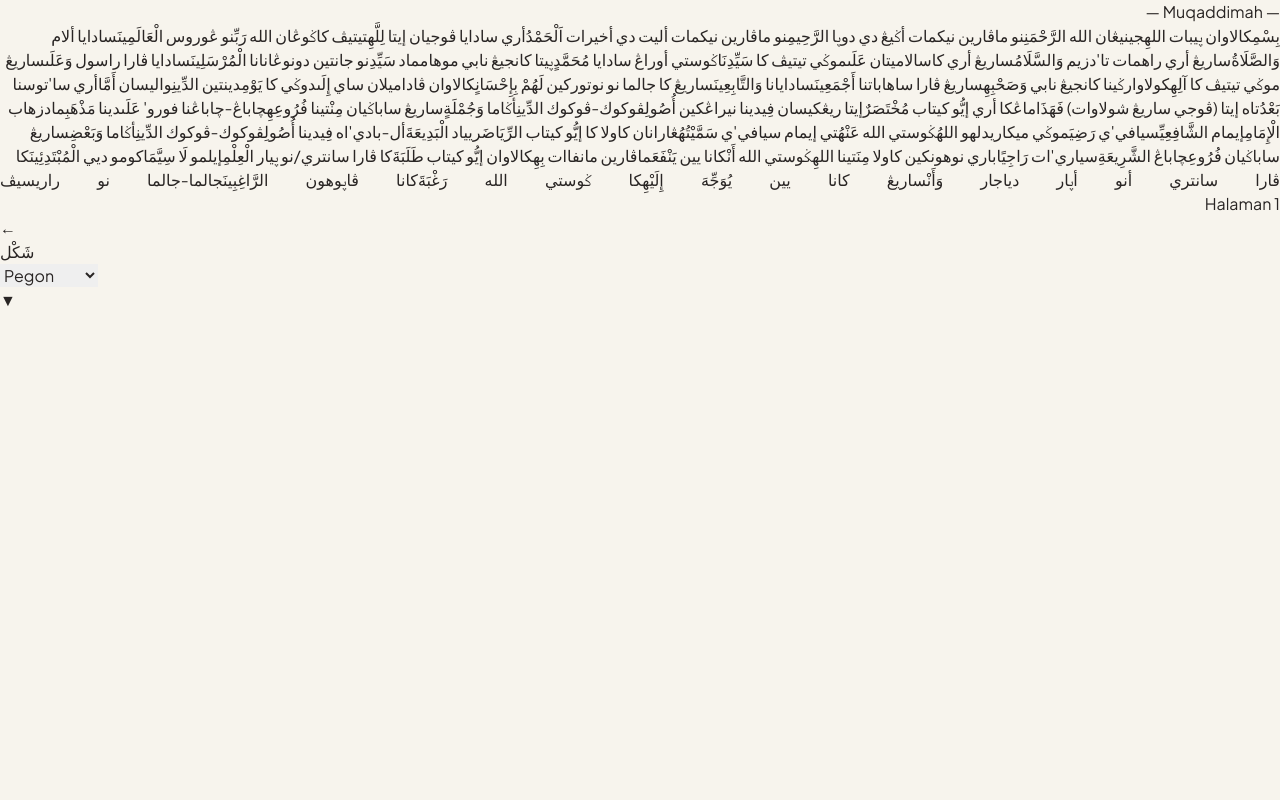
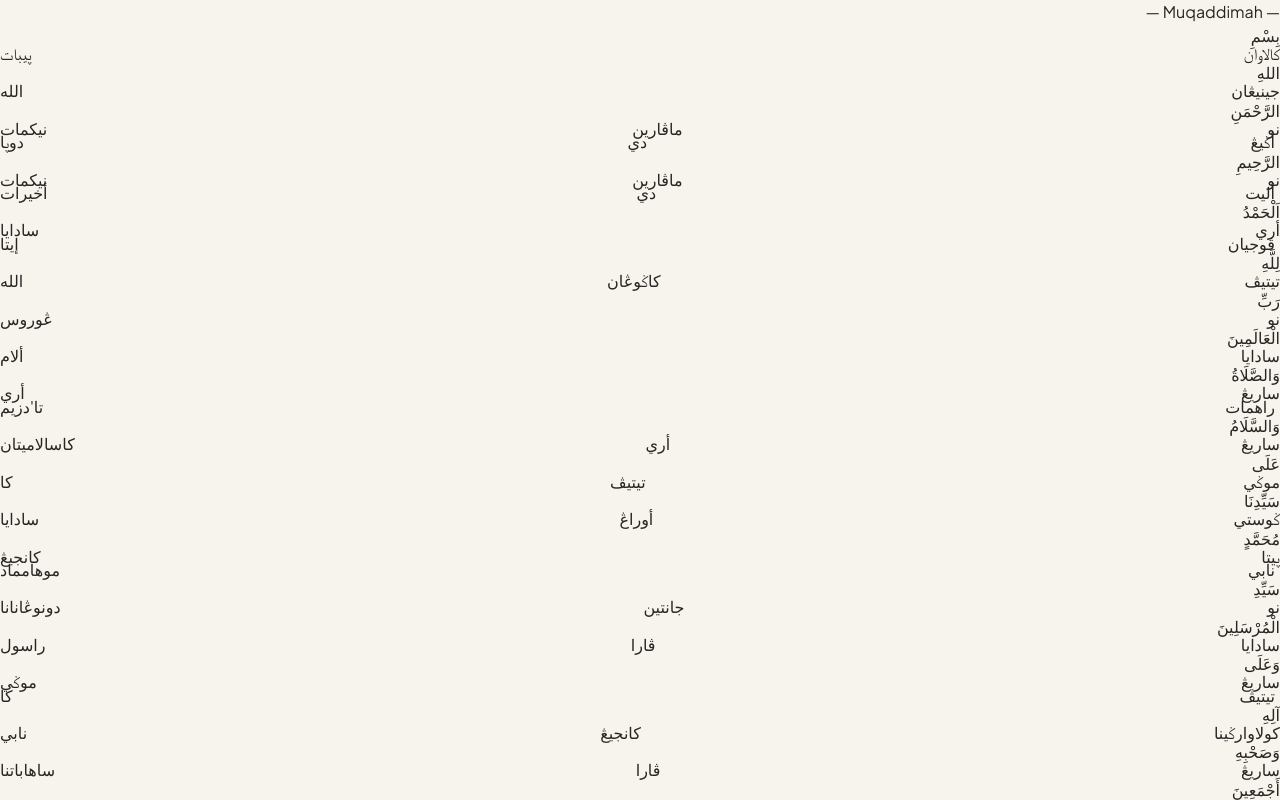
Before and after one commit to huonline/riyadul-badi-ah, a React (Vite) app: page / in a window 1280 px wide. Both pictures are taken after a click on the button "Mulai Membaca Bab 1". Shown: the top 800 px of the page. Built offline with nearby package versions, Linux system fonts and the light colour scheme.

Commit message:
Implement text splitting function for reader view
Added a function to split text into lines based on word count, enhancing text display in the reader view.

```diff
--- a/src/app.jsx
+++ b/src/app.jsx
@@ -1,6 +1,34 @@
 import React, { useState } from 'react';
 import { dummyKitab } from './dataRiyad.js';
 import { latinToPegon, removeHarakat } from './utils/transliterasi';
+
+function splitLugot(text) {
+  const words = text.trim().split(/\s+/).filter(Boolean);
+
+  // Pendek = 1 baris
+  if (words.length <= 3) {
+    return [text];
+  }
+
+  // Sedang = 2 baris
+  if (words.length <= 6) {
+    const middle = Math.ceil(words.length / 2);
+    return [
+      words.slice(0, middle).join(' '),
+      words.slice(middle).join(' '),
+    ];
+  }
+
+  // Panjang = 3 baris
+  const perLine = Math.ceil(words.length / 3);
+  const result = [];
+
+  for (let i = 0; i < words.length; i += perLine) {
+    result.push(words.slice(i, i + perLine).join(' '));
+  }
+
+  return result;
+}
 
 export default function App() {
   const [currentView, setCurrentView] = useState('home'); // 'home' | 'reader'
@@ -115,7 +143,7 @@ export default function App() {
               "
               style={{
                 textAlignLast: 'justify',
-    textJustify: 'distribute'
+                textJustify: 'distribute',
               }}
             >
               {selectedBab.kataList.map((item, index) => {
@@ -125,9 +153,11 @@ export default function App() {
                 if (lugotMode === 'latin') displayLugot = item.lugot;
                 if (lugotMode === 'pegon') displayLugot = latinToPegon(item.lugot);
 
+                const lugotLines = splitLugot(displayLugot);
+
                 return (
                   <React.Fragment key={index}>
-                    <span className="relative inline">
+                    <span className="relative inline-block">
                       {/* Teks Arab Matan diamankan di z-10 agar selalu di atas */}
                       <span className="relative z-10">{kataMatan}</span>
 
@@ -140,31 +170,35 @@ export default function App() {
                             right: '0',
                             transform: 'rotate(-28deg)',
                             transformOrigin: 'top right',
-      minWidth: '35px',
-      maxWidth: '80px',
+                            minWidth: '40px',
+                            maxWidth: '95px',
                             direction: lugotMode === 'pegon' ? 'rtl' : 'ltr',
-      textAlign: 'right',
-      lineHeight: '0.95rem'
+                            lineHeight: '0.9rem',
                           }}
                         >
                           <span
                             className="
                               inline-block
                               text-[10px]
-      leading-[0.95rem]
+                              leading-[0.9rem]
                               font-semibold
+                              text-amber-950
                               whitespace-normal
-      break-words
-      text-amber-950
                             "
+                          >
+                            {lugotLines.map((line, i) => (
+                              <span
+                                key={i}
                                 style={{
-        textAlign:
-          lugotMode === 'pegon'
-            ? 'right'
-            : 'left'
+                                  display: 'block',
+                                  marginRight: `${i * 5}px`,
+                                  marginTop: '-1px',
+                                  textAlign: lugotMode === 'pegon' ? 'right' : 'left',
                                 }}
                               >
-      {displayLugot}
+                                {line}
+                              </span>
+                            ))}
                           </span>
                         </span>
                       )}
```
Lines whose indentation alone changed are shown as unchanged.
